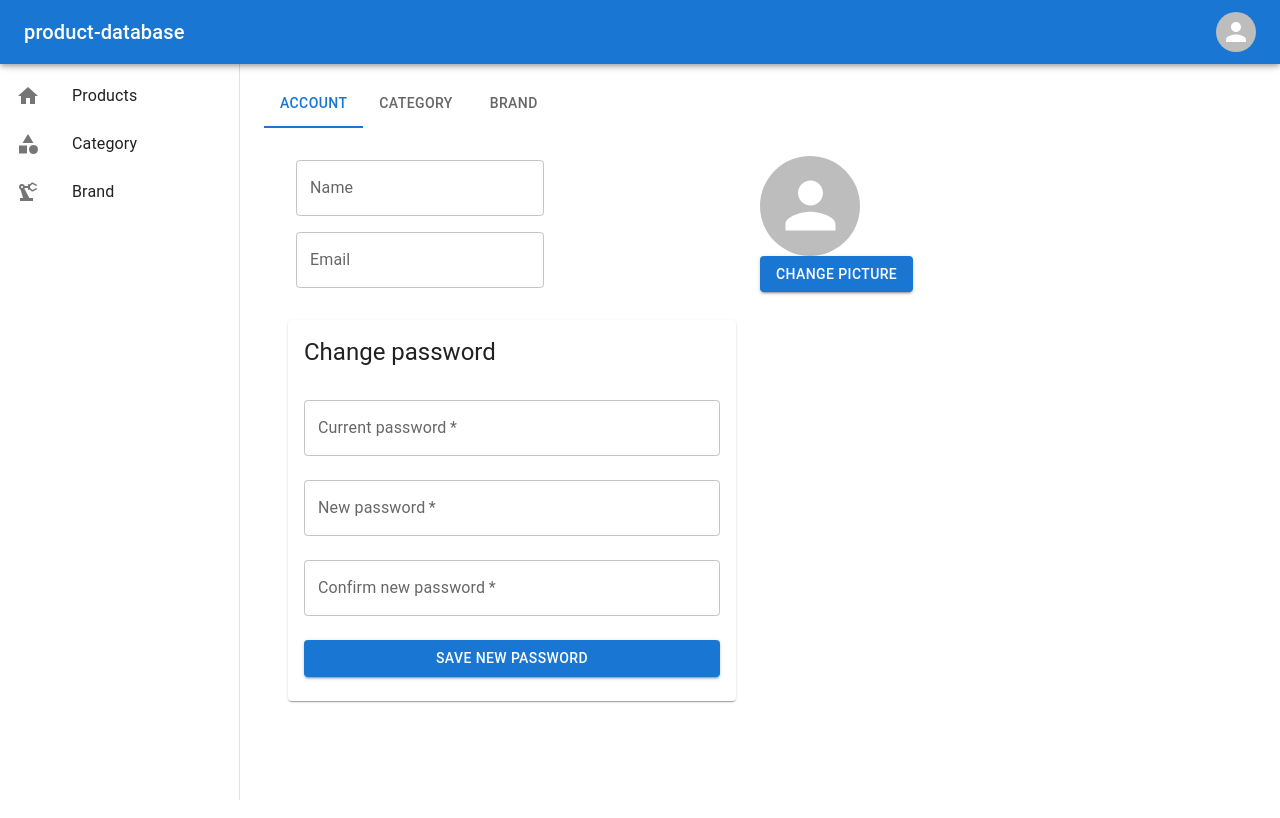
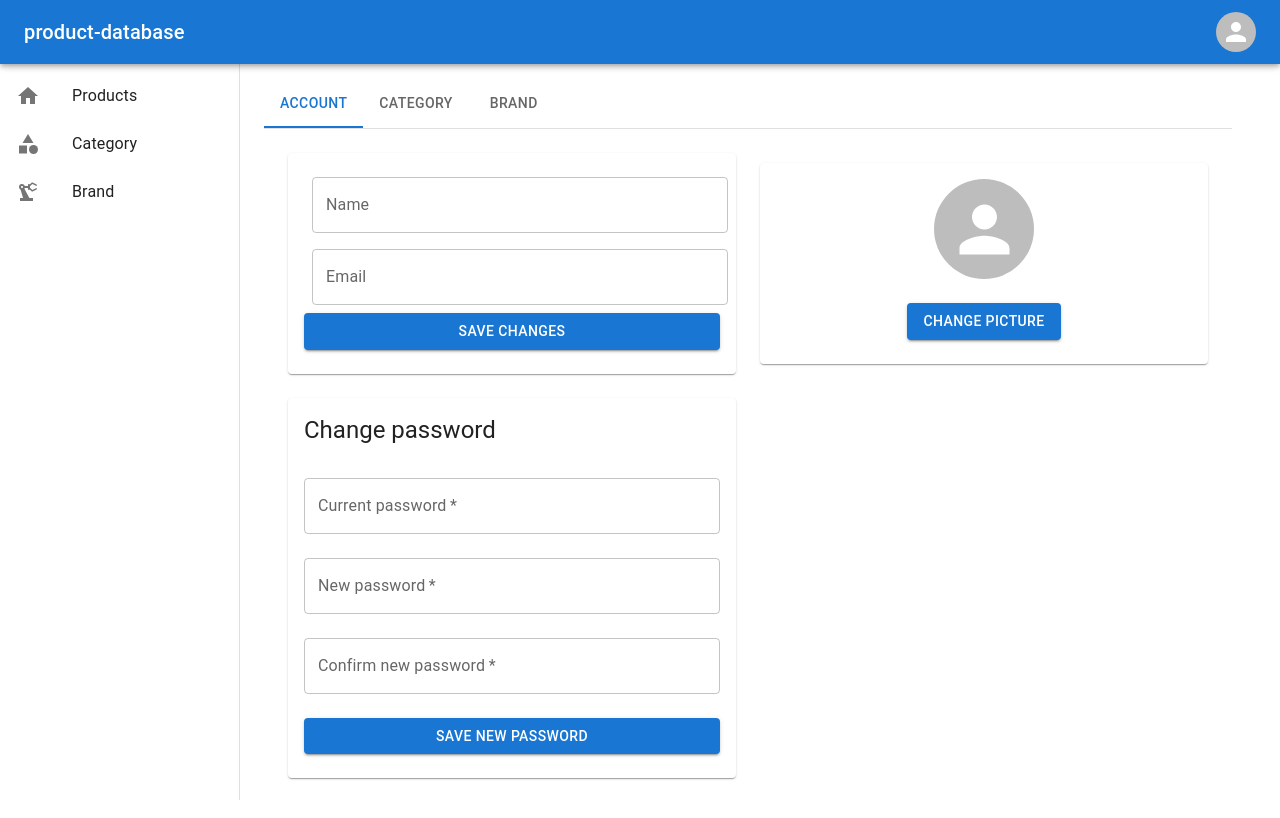
Before and after one commit to Mozzo1000/product-database, a React (Create React App) app in the folder frontend/: page /settings in a window 1280 px wide. Shown: the top 818 px of the page. Built offline with nearby package versions, Linux system fonts and the light colour scheme; sample sign-in values are in the browser's storage.

Commit message:
Add cards around settings

```diff
--- a/frontend/src/pages/Settings.js
+++ b/frontend/src/pages/Settings.js
@@ -12,6 +12,7 @@ import CardHeader from '@mui/material/CardHeader';
 import CardContent from '@mui/material/CardContent';
 import Button from '@mui/material/Button';
 import Typography from '@mui/material/Typography';
+import Box from '@mui/material/Box';
 
 function SettingsPage() {
     const [tab, setTab] = useState(0);
@@ -28,20 +29,37 @@ function SettingsPage() {
 
       return (
         <Container>
+            <Box sx={{ borderBottom: 1, borderColor: 'divider' }}>
                 <Tabs value={tab} onChange={handleTabChange} aria-label="tabs">
                     <Tab label="Account" {...a11yProps(0)} />
                     <Tab label="Category" {...a11yProps(1)} />
                     <Tab label="Brand" {...a11yProps(2)} />
                 </Tabs>
+            </Box>
             <TabPanel value={tab} index={0}>
                 <Grid container spacing={3} justifyContent="flex-start" alignItems="center">
                     <Grid item xs={12} md={6} order={{xs: 2, md: 1}}>
-                        <TextField label="Name" sx={{m:1}}/>
-                        <TextField label="Email" sx={{m:1}}/>
+                        <Card>
+                            <CardContent>
+                                <TextField fullWidth label="Name" sx={{m:1}}/>
+                                <TextField fullWidth label="Email" sx={{m:1}}/>
+                                <Button fullWidth variant="contained">Save changes</Button>
+                            </CardContent>
+                        </Card>
                     </Grid>
                     <Grid item xs={12} md={6} order={{xs: 1, md: 2}}>
+                        <Card>
+                            <CardContent>
+                                <Grid container spacing={3} direction="column" alignItems="center">
+                                    <Grid item>
                                         <Avatar sx={{ width: 100, height: 100 }} />
+                                    </Grid>
+                                    <Grid item>
                                         <Button variant="contained">Change picture</Button>
+                                    </Grid>
+                                </Grid>
+                            </CardContent>
+                        </Card>
                     </Grid>
                     <Grid item xs={12} md={6} order={{xs: 3}}>
                         <Card>
```
Lines whose indentation alone changed are shown as unchanged.
